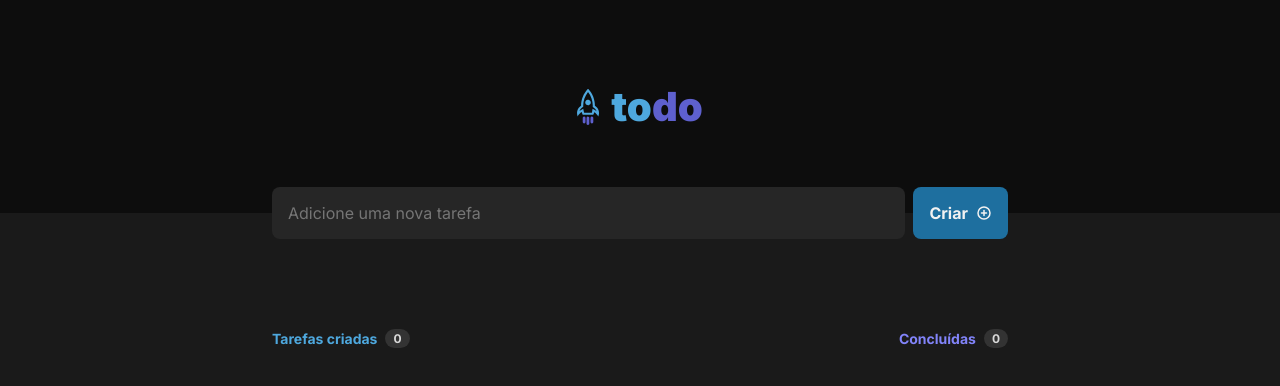
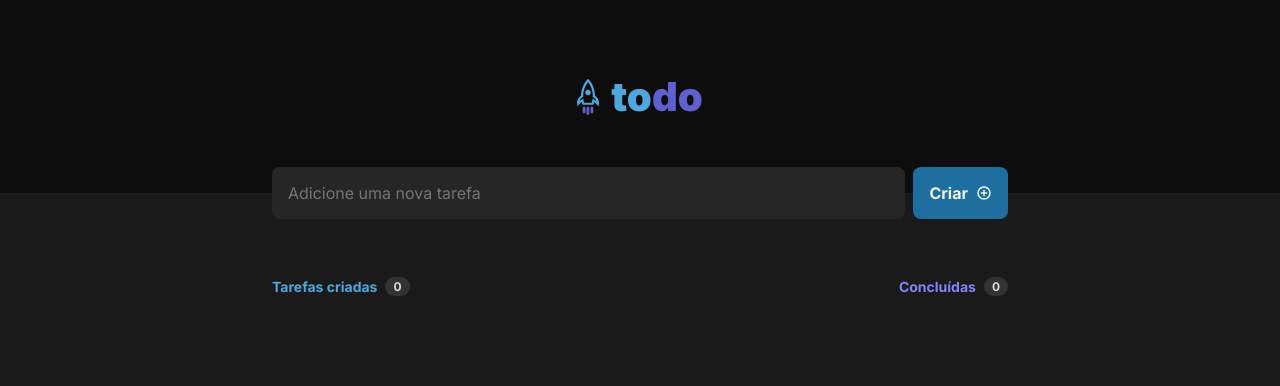
Before and after one commit to aledosreis/todo-list, a React (Vite) app: page / in a window 1280 px wide. Shown: the top 386 px of the page. Built offline with nearby package versions, Linux system fonts and the light colour scheme.

Commit message:
fix: size adjustments

```diff
--- a/src/global.css
+++ b/src/global.css
@@ -38,7 +38,7 @@ body, input, textarea, button {
     justify-content: center;
     align-items: center;
     gap: 0.75rem;
-    padding: 5.125rem 0;
+    padding: 4.5rem 0;
 }
 
 #header img {
@@ -69,7 +69,6 @@ body, input, textarea, button {
 #new-task {
     display: flex;
     gap: 0.5rem;
-    width: 100%;
     transform: translateY(-50%);
 }
 
@@ -97,7 +96,7 @@ body, input, textarea, button {
 
 /* tasks */
 #task-container {
-    margin-top: 4rem;
+    margin-top: 2rem;
 }
 
 #task-container .info {
```
